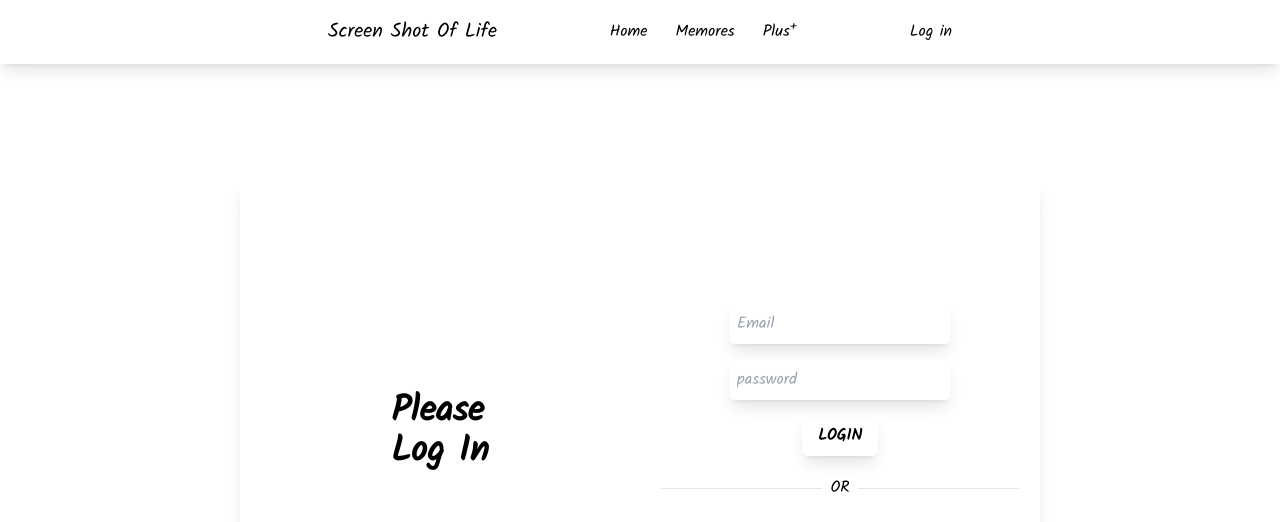
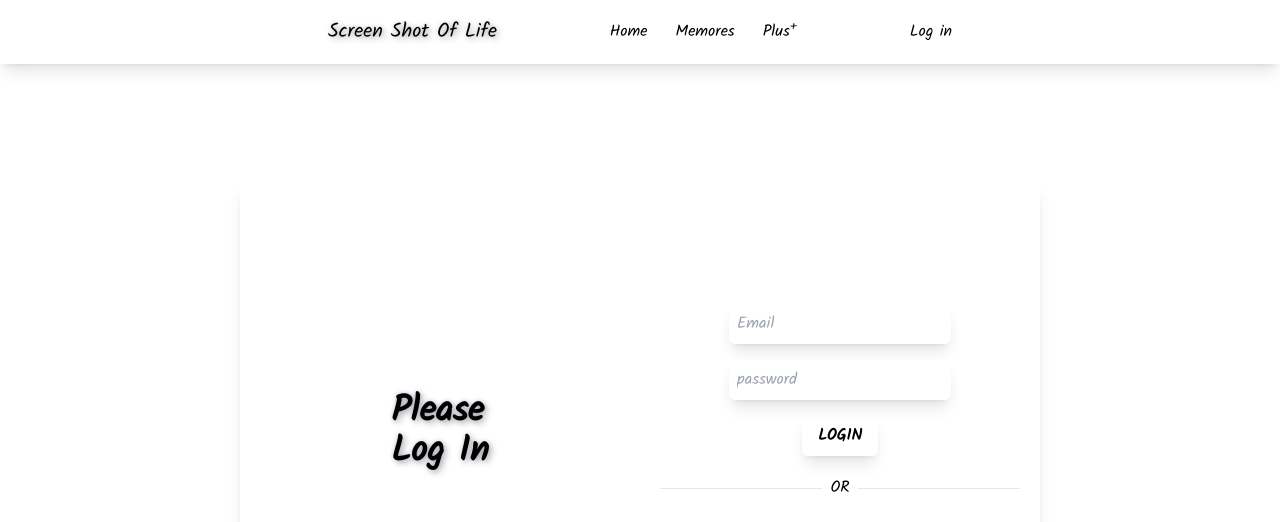
Before and after one commit to Nishikaru/screen-shot-of-life, a React (Create React App) app: page /login in a window 1280 px wide. Shown: the top 522 px of the page. Built offline with nearby package versions, Linux system fonts and the light colour scheme.

Commit message:
text shadow added with yarn pack

```diff
--- a/package.json
+++ b/package.json
@@ -13,6 +13,7 @@
     "react-icons": "^4.7.1",
     "react-router-dom": "6",
     "react-scripts": "5.0.1",
+    "tailwindcss-textshadow": "^2.1.3",
     "web-vitals": "^2.1.0"
   },
   "scripts": {
--- a/src/Comp/Login/LoginBox.js
+++ b/src/Comp/Login/LoginBox.js
@@ -8,7 +8,7 @@ const LoginBox = () => {
             <LoginForm/>
 
             <div className='w-1/2 flex items-center justify-center '>
-                <h1 className='text-4xl font-semibold capitalize'>
+                <h1 className='text-4xl font-semibold capitalize text-shadow-lg'>
                     Please<br />log in
                 </h1>
             </div>
--- a/src/Comp/Navbar/Navbar.js
+++ b/src/Comp/Navbar/Navbar.js
@@ -6,7 +6,7 @@ const Navbar = () => {
         <div>
             <nav className='flex justify-between items-center px-80 py-3 transition-all shadow-lg'>
                 <div>
-                <Link className='capitalize text-xl font-medium hover:shadow-lg rounded-md p-2 transition-all' to='/'>screen shot of life</Link>
+                <Link className='capitalize text-xl font-medium hover:shadow-lg rounded-md p-2 transition-all text-shadow-lg' to='/'>screen shot of life</Link>
                 </div>
 
                 <div className='flex gap-3'>
--- a/tailwind.config.js
+++ b/tailwind.config.js
@@ -6,5 +6,7 @@ module.exports = {
   theme: {
     extend: {},
   },
-  plugins: [],
+  plugins: [
+    require('tailwindcss-textshadow')
+  ],
 }
```
Also changed, not shown: 1 other file (tests, documents, lock files or other folders).
